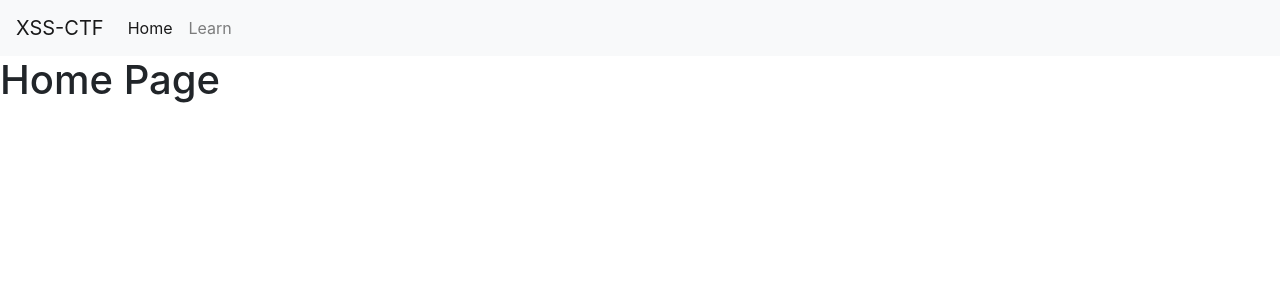
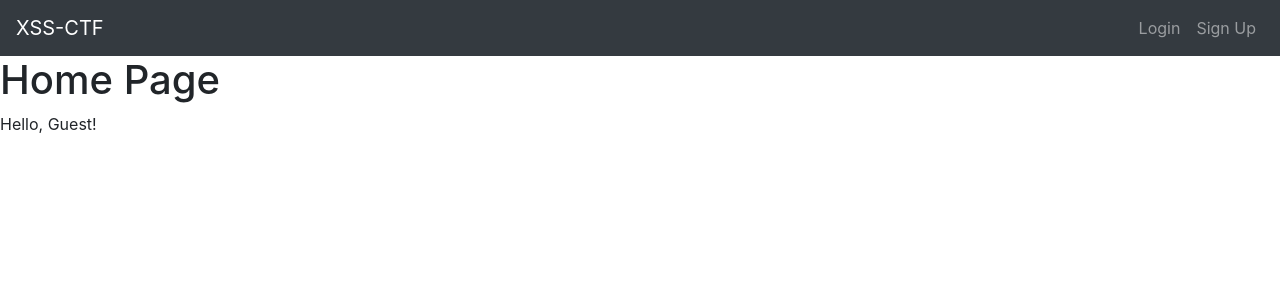
Before and after one commit to Nadenik/XSS_APP, a Django app: page / in a window 1280 px wide. Shown: the top 300 px of the page. Run offline with Django 4.2, Linux system fonts and the light colour scheme.

Commit message:
Login/logout/few impovements

```diff
--- a/XSS_APP/urls.py
+++ b/XSS_APP/urls.py
@@ -15,8 +15,11 @@ Including another URLconf
 """
 from django.contrib import admin
 from django.urls import include, path
+from website.views import sign_up_view
 
 urlpatterns = [
     path('admin/', admin.site.urls),
-    path('', include('website.urls'))
+    path('', include('website.urls')),
+    path('accounts/', include('django.contrib.auth.urls')),
+    path('accounts/sign_up/', sign_up_view, name='sign_up')
 ]
--- a/templates/base.html
+++ b/templates/base.html
@@ -8,7 +8,7 @@
     <!-- Bootstrap CSS -->
     <link rel="stylesheet" href="https://cdn.jsdelivr.net/npm/bootstrap@4.3.1/dist/css/bootstrap.min.css" integrity="sha384-ggOyR0iXCbMQv3Xipma34MD+dH/1fQ784/j6cY/iJTQUOhcWr7x9JvoRxT2MZw1T" crossorigin="anonymous">
 
-    <title>Hello, world!</title>
+    <title>Kocham misia</title>
   </head>
   <body>
     {% include 'components/navbar.html' %}
--- a/templates/components/navbar.html
+++ b/templates/components/navbar.html
@@ -1,16 +1,31 @@
-<nav class="navbar navbar-expand-lg navbar-light bg-light">
-    <a class="navbar-brand" href="#">XSS-CTF</a>
-    <button class="navbar-toggler" type="button" data-toggle="collapse" data-target="#navbarNavDropdown" aria-controls="navbarNavDropdown" aria-expanded="false" aria-label="Toggle navigation">
-      <span class="navbar-toggler-icon"></span>
-    </button>
-    <div class="collapse navbar-collapse" id="navbarNavDropdown">
+<nav class="navbar navbar-expand-lg navbar-dark bg-dark">
+    <a class="navbar-brand" href="{% url 'home' %}">XSS-CTF</a>
       <ul class="navbar-nav">
-        <li class="nav-item active">
-          <a class="nav-link" href="#">Home <span class="sr-only">(current)</span></a>
+        {% if user.is_authenticated %}
+        <li class="nav-item">
+          <a class="nav-link" href="{% url 'learn' %}">Learn</a>
         </li>
-        <li class="nav-item">
-          <a class="nav-link" href="#">Learn</a>
-        </li>
+        {% endif %}
       </ul>
-    </div>
+      <ul class="navbar-nav ml-auto">
+
+
+          {% if user.is_authenticated %}
+          <li class="nav-item">
+              <a class="nav-link" href="{% url 'profile' %}">Profile</a>
+          </li>
+          <li class="nav-item">
+            <a class="nav-link" href="{% url 'logout' %}">Logout</a>
+          </li>
+          {% else %}
+          <li class="nav-item">
+              <a class="nav-link" href="{% url 'login' %}">Login</a>
+            </li>
+            <li class="nav-item">
+              <a class="nav-link" href="{% url 'sign_up' %}">Sign Up</a>
+            </li>
+          {% endif %}
+
+
+    </ul>
   </nav>
--- /dev/null
+++ b/website/forms.py
@@ -0,0 +1,5 @@
+from django.contrib.auth.forms import UserCreationForm
+
+class MyUserCreationForm(UserCreationForm):
+    class Meta(UserCreationForm.Meta):
+        fields = UserCreationForm.Meta.fields
--- a/website/templates/website/index.html
+++ b/website/templates/website/index.html
@@ -3,4 +3,9 @@
 
  {% block content %}
  <h1>Home Page</h1>
+ Hello, {{ user.username|default:'Guest' }}!
+<br>
+{% if user.is_authenticated %}
+        <a href="{% url 'password_change' %}">Change password</a>
+    {% endif %}
  {% endblock content %}
--- /dev/null
+++ b/website/templates/website/learn.html
@@ -0,0 +1,5 @@
+{% extends 'base.html' %}
+
+{% block content %}
+We learn here
+{% endblock content %}
--- /dev/null
+++ b/website/templates/website/profile.html
@@ -0,0 +1,5 @@
+{% extends 'base.html' %}
+
+{% block content %}
+Welcome on your profile context, {{user.username}}
+{% endblock content %}
--- a/website/urls.py
+++ b/website/urls.py
@@ -1,7 +1,9 @@
 from django.urls import path
-from .views import index
+from .views import *
 
 
 urlpatterns = [
-    path('', index, name='home')
+    path('', index, name='home'),
+    path('learn/', learn_view, name='learn'),
+    path('profile/', profile_view, name='profile')
 ]
--- a/website/views.py
+++ b/website/views.py
@@ -1,9 +1,31 @@
-from django.shortcuts import render, HttpResponse
+from django.shortcuts import render, HttpResponse, redirect
+from .forms import MyUserCreationForm
+from django.urls import reverse
+from django.http import HttpResponseRedirect
+from django.contrib.auth.decorators import login_required
 
 # Create your views here.
+def sign_up_view(request):
+
+    if request.method == 'GET':
+        form = MyUserCreationForm
+        return render(request, 'registration/sign_up.html', {'form':form})
+    elif request.method == 'POST':
+        form = MyUserCreationForm(request.POST)
+        if form.is_valid():
+            form.save()
+            return HttpResponseRedirect('/')
+        else:
+            return HttpResponseRedirect('/')
+
 
 def index(request):
-    # Get all Posts
+    return render(request, 'website/index.html', {})
 
-    # Render app template with context
-    return render(request, 'website/index.html',{})
+@login_required
+def learn_view(request):
+    return render(request, 'website/learn.html', {})
+
+@login_required
+def profile_view(request):
+    return render(request, 'website/profile.html', {})
```
Also changed, not shown: XSS_APP/settings.py (+19 -15 lines), templates/registration/login.html (added, +13 -0 lines), templates/registration/password_change_done.html (added, +7 -0 lines), templates/registration/password_change_form.html (added, +12 -0 lines), templates/registration/sign_up.html (added, +11 -0 lines).
